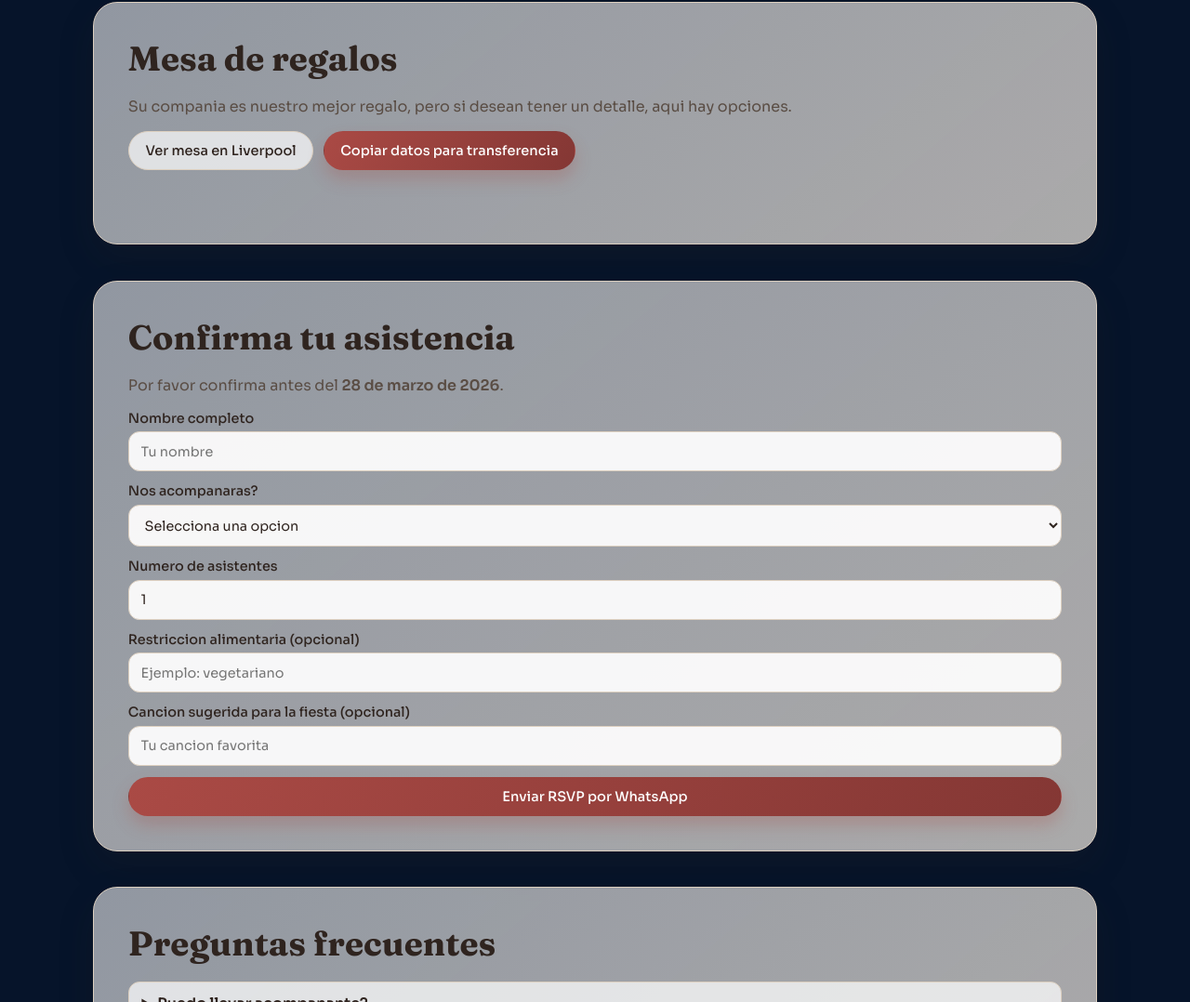
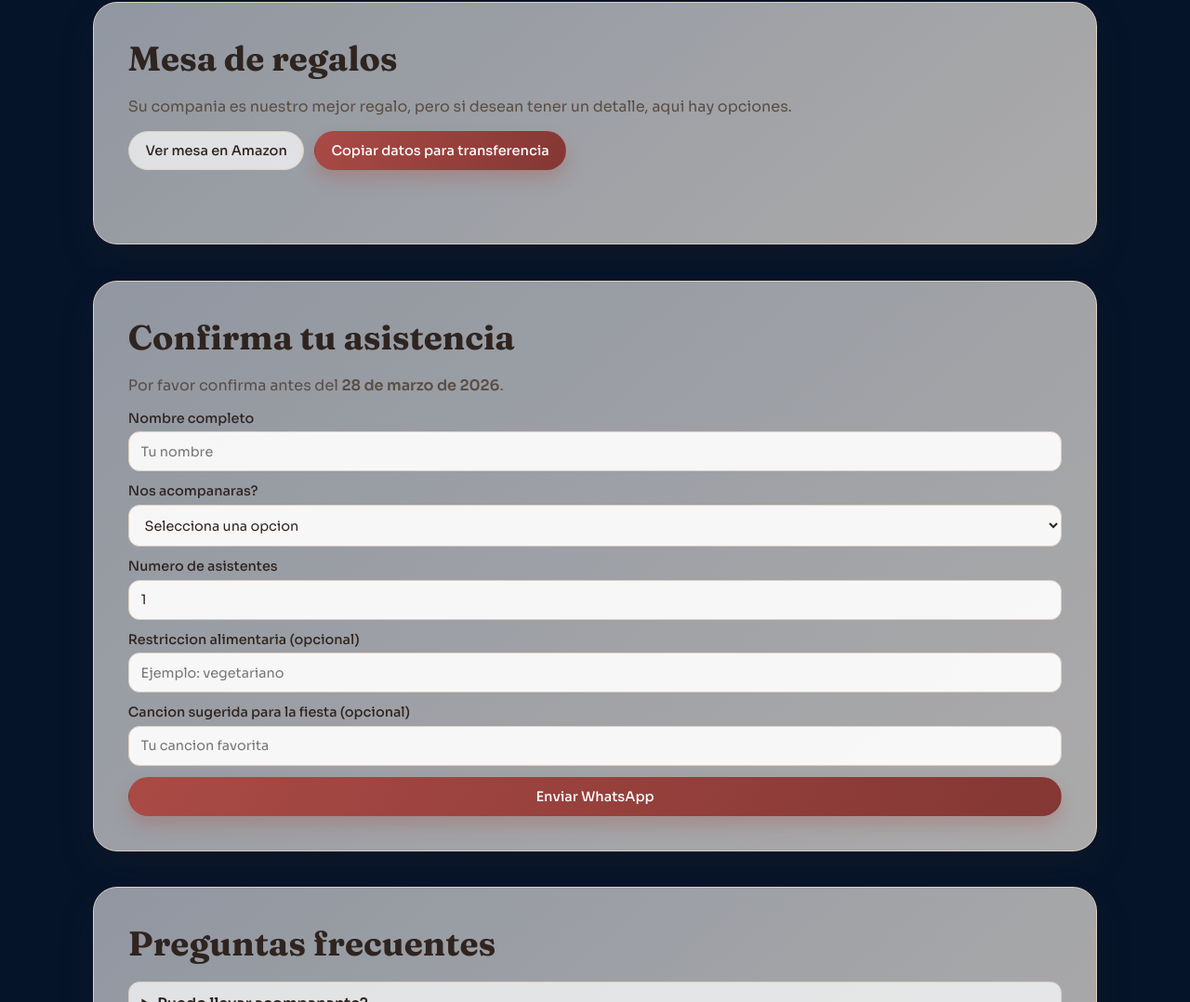
Before and after one commit to dannygrimaldi/dannygrimaldi.github.io, a plain HTML site: page index.html in a window 1280 px wide. Shown: the part 2858-3936 px from the top of the page at 93% size. Drawn offline with Linux system fonts and the light colour scheme.

Commit message:
chore: publicar cambios recientes

```diff
--- a/index.html
+++ b/index.html
@@ -185,8 +185,8 @@
         <h2>Mesa de regalos</h2>
         <p>Su compania es nuestro mejor regalo, pero si desean tener un detalle, aqui hay opciones.</p>
         <div class="gift-actions">
-          <a class="btn btn-ghost" href="https://www.liverpool.com.mx" target="_blank" rel="noopener">Ver mesa en Liverpool</a>
-          <button class="btn btn-primary" id="copy-bank" type="button" data-bank="CLABE 012345678901234567 - Banco Ejemplo - Ana Perez">
+          <a class="btn btn-ghost" href="https://www.amazon.com.mx/wedding/share/DanNay" target="_blank" rel="noopener">Ver mesa en Amazon</a>
+          <button class="btn btn-primary" id="copy-bank" type="button" data-bank="">
             Copiar datos para transferencia
           </button>
         </div>
@@ -197,7 +197,7 @@
         <h2>Confirma tu asistencia</h2>
         <p>Por favor confirma antes del <strong>28 de marzo de 2026</strong>.</p>
 
-        <form id="rsvp-form" class="rsvp-form" data-phone="525512345678">
+        <form id="rsvp-form" class="rsvp-form" data-phone="5573103428">
           <label>
             Nombre completo
             <input type="text" name="name" required placeholder="Tu nombre" />
@@ -227,7 +227,7 @@
             <input type="text" name="song" placeholder="Tu cancion favorita" />
           </label>
 
-          <button class="btn btn-primary" type="submit">Enviar RSVP por WhatsApp</button>
+          <button class="btn btn-primary" type="submit">Enviar WhatsApp</button>
         </form>
       </section>
 
```
